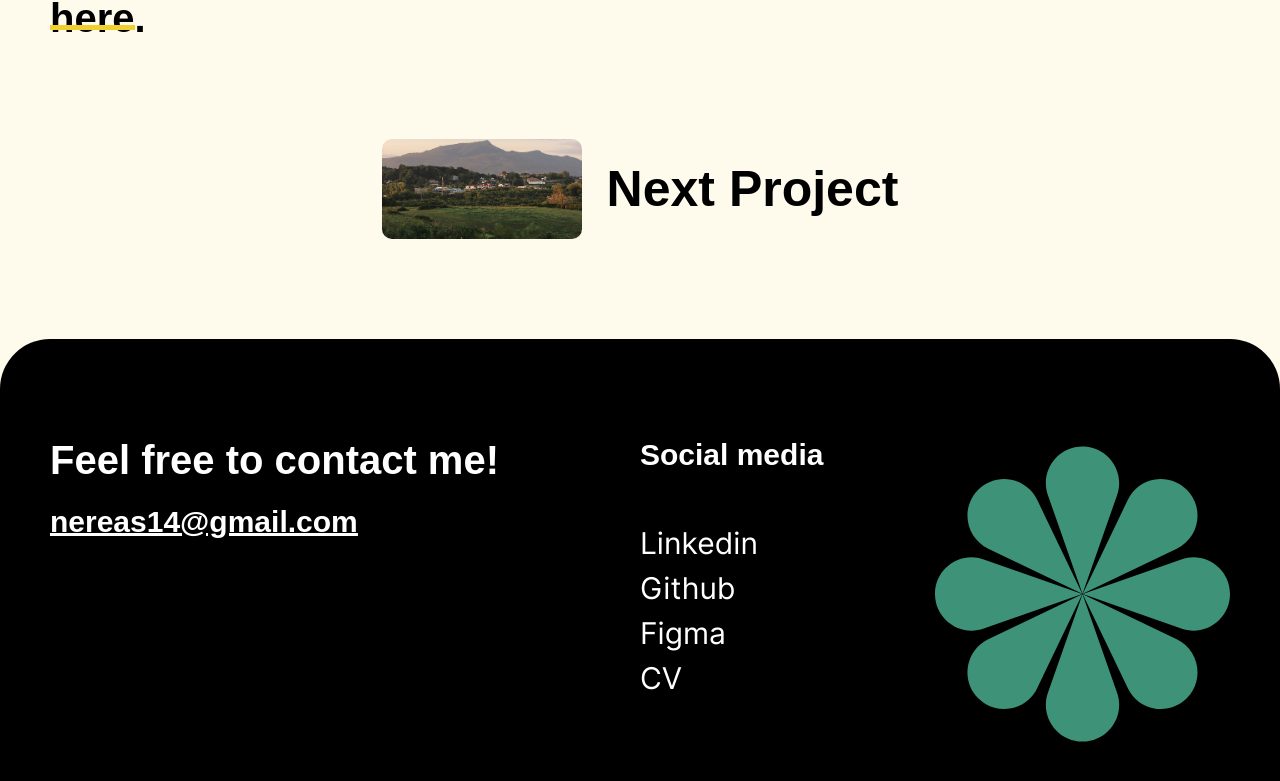
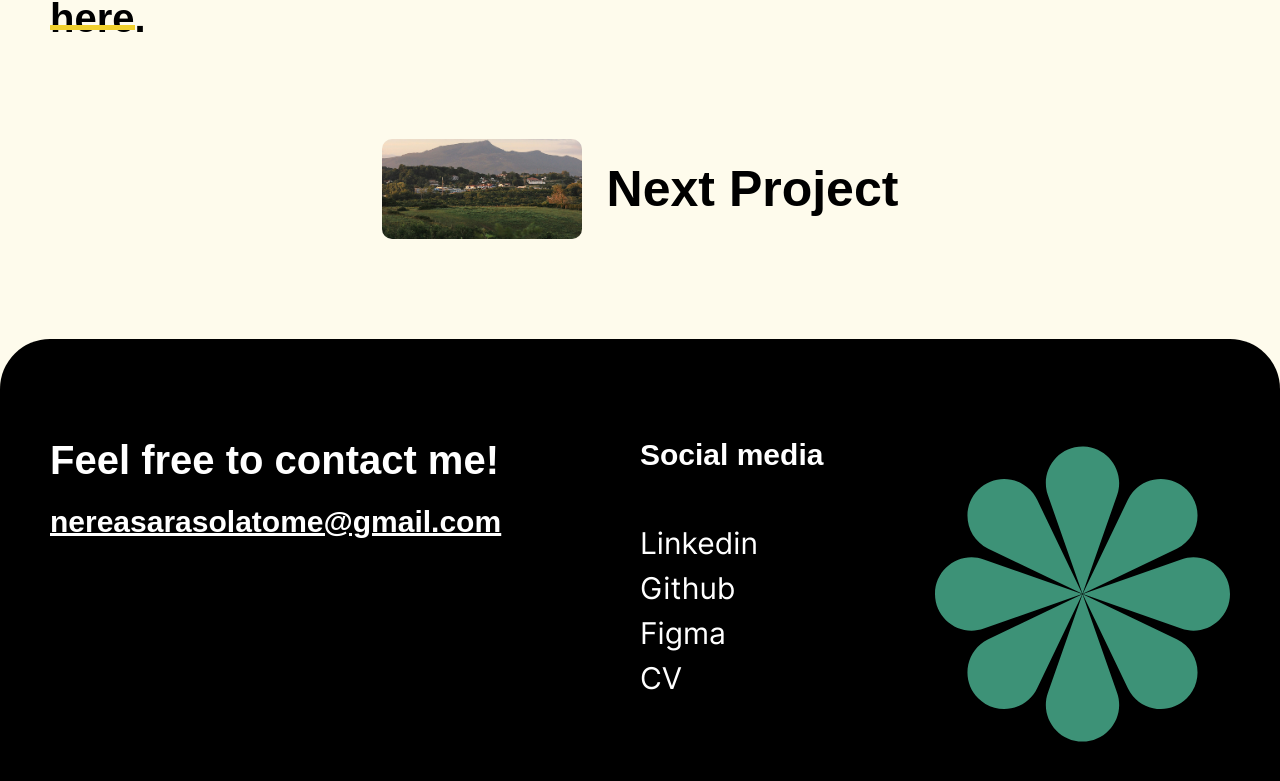
Before and after one commit to nereast/nerea-portfolio, a React (Vite) app: page /projects/descubre in a window 1280 px wide. Shown: the part 5862-6643 px from the top of the page. Built offline with nearby package versions, Linux system fonts and the light colour scheme; a web font is replaced by a local one.

Commit message:
[UPDATE] Changed the email

```diff
--- a/src/components/Footer.jsx
+++ b/src/components/Footer.jsx
@@ -13,7 +13,7 @@
                 <div className='grid justify-items-start w-full'>
                     <h2 className='text-white mb-[20px] text-[25px] leading-[27px] font-title font-bold'>{t("footer.title")}</h2>
                     <p className='text-white underline underline-offset-1 mb-[50px] text-[15px] font-bold'>
-                        <a href='mailto:nereas14@gmail.com'>nereas14@gmail.com</a>
+                        <a href='mailto:nereasarasolatome@gmail.com'>nereasarasolatome@gmail.com</a>
                     </p>
                     <div className='flex flex-row w-full'>
                         <div className='w-3/6'>
@@ -37,7 +37,7 @@
             <div className='hidden md:block md:w-7/12 xl:w-5/12'>
                 <h2 className='text-white pb-[25px] md:text-[30px] md:leading-[32px] xl:text-[40px] xl:leading-[42px] font-title font-bold'>{t("footer.title")}</h2>
                 <h3 className='text-white md:text-[20px] md:text-[22px] xl:text-[30px] xl:leading-[32px] font-title font-bold underline underline-offset-1'>
-                    <a href='mailto:nereas14@gmail.com'>nereas14@gmail.com</a>
+                    <a href='mailto:nereasarasolatome@gmail.com'>nereasarasolatome@gmail.com</a>
                 </h3>
             </div>
             <div className='hidden xl:block w-1/12'></div>
```
